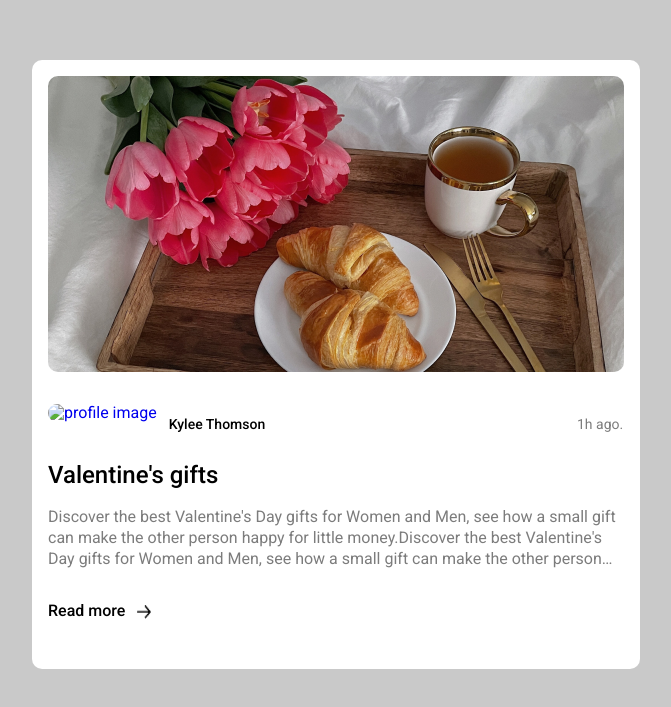
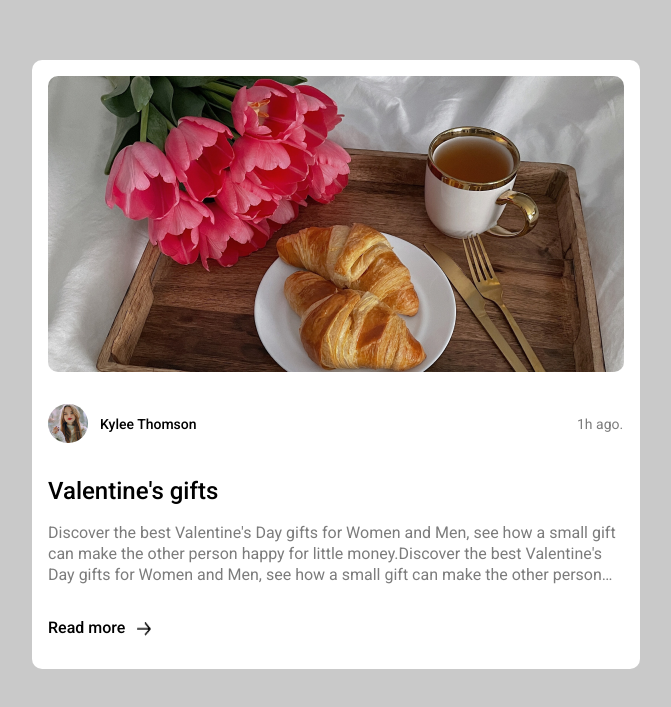
Before and after one commit to alexanderbely/karta-na-blogu-1, a plain HTML site: page index.html in a window 1280 px wide. Shown: the part 167-874 px from the top of the page, without its empty margins (304-975 px from the left). Drawn offline with Linux system fonts and the light colour scheme; the site is published under a folder, as on GitHub Pages, so addresses that start at the root find nothing.

Commit message:
Update index.html

```diff
--- a/index.html
+++ b/index.html
@@ -22,7 +22,7 @@
     <div class="post-info">
       <div class="profile-info">
         <div class="profile-picture">
-          <img src="/assets/profile-image-c291df6c.png" alt="profile image" />
+          <img src="./assets/profile-image-c291df6c.png" alt="profile image" />
         </div>
         <div class="profile-name">
           <span>Kylee Thomson</span>
```
